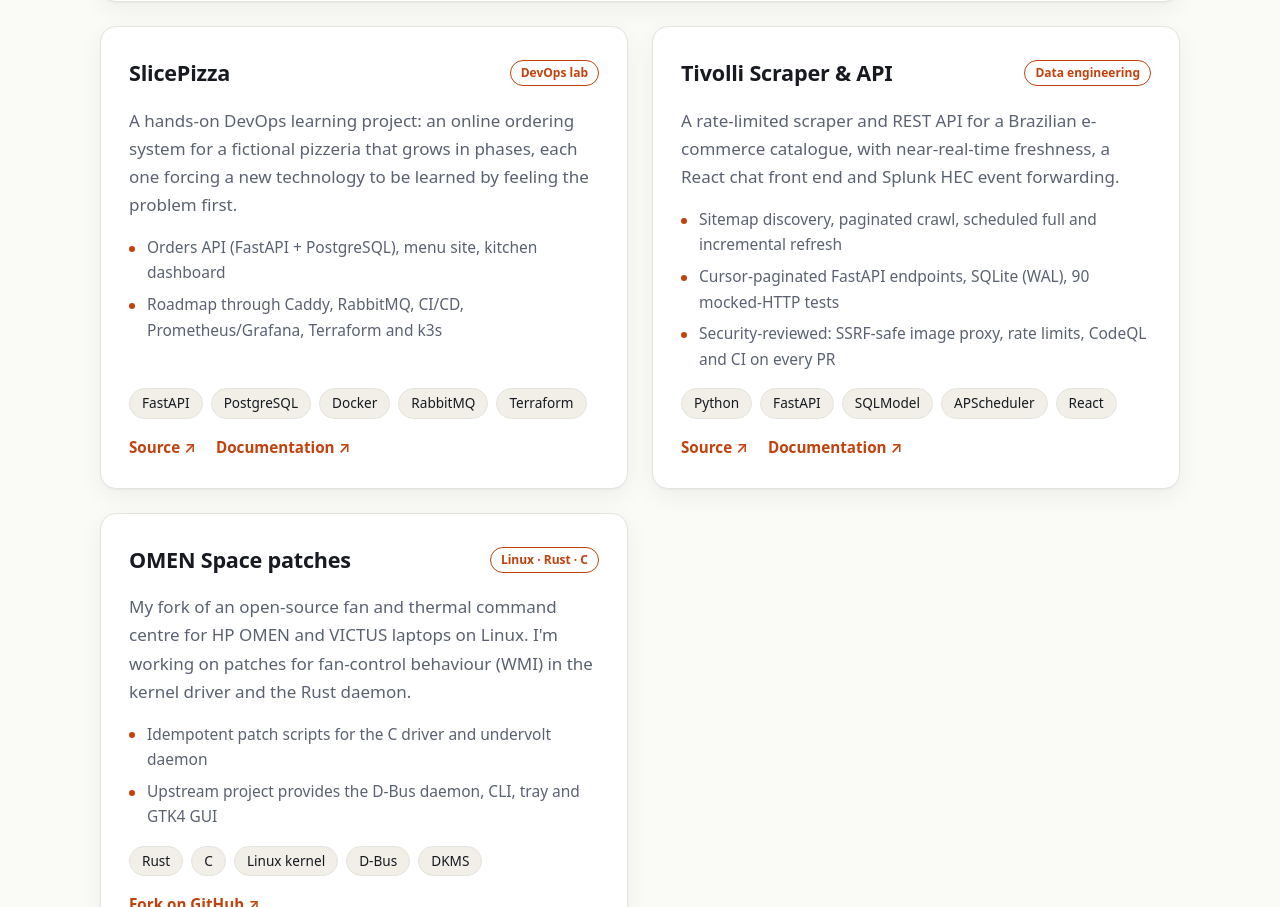
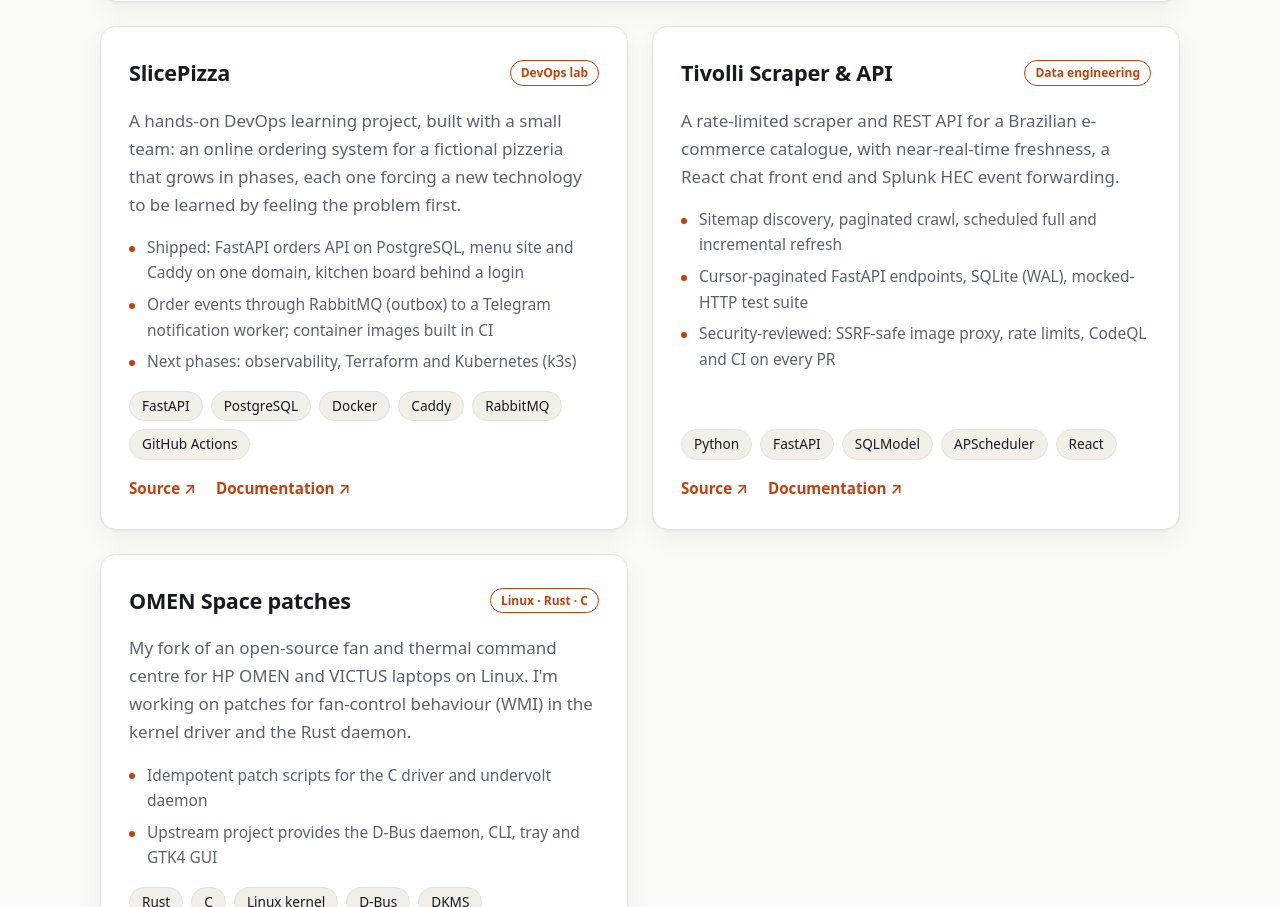
Before and after one commit to EttoreCSenatore/Portifolio, a plain HTML site: page index.html in a window 1280 px wide. Shown: the part 2182-3089 px from the top of the page. Drawn offline with Linux system fonts and the light colour scheme.

Commit message:
Keep project cards accurate: SlicePizza's shipped phases, no hardcoded test count (#8)
Co-authored-by: Claude Opus 5.5 <noreply@anthropic.com>

```diff
--- a/index.html
+++ b/index.html
@@ -97,12 +97,13 @@
             <h3>SlicePizza</h3>
             <span class="tag">DevOps lab</span>
           </div>
-          <p>A hands-on DevOps learning project: an online ordering system for a fictional pizzeria that grows in phases, each one forcing a new technology to be learned by feeling the problem first.</p>
+          <p>A hands-on DevOps learning project, built with a small team: an online ordering system for a fictional pizzeria that grows in phases, each one forcing a new technology to be learned by feeling the problem first.</p>
           <ul class="bullets">
-            <li>Orders API (FastAPI + PostgreSQL), menu site, kitchen dashboard</li>
-            <li>Roadmap through Caddy, RabbitMQ, CI/CD, Prometheus/Grafana, Terraform and k3s</li>
+            <li>Shipped: FastAPI orders API on PostgreSQL, menu site and Caddy on one domain, kitchen board behind a login</li>
+            <li>Order events through RabbitMQ (outbox) to a Telegram notification worker; container images built in CI</li>
+            <li>Next phases: observability, Terraform and Kubernetes (k3s)</li>
           </ul>
-          <ul class="chips"><li>FastAPI</li><li>PostgreSQL</li><li>Docker</li><li>RabbitMQ</li><li>Terraform</li></ul>
+          <ul class="chips"><li>FastAPI</li><li>PostgreSQL</li><li>Docker</li><li>Caddy</li><li>RabbitMQ</li><li>GitHub Actions</li></ul>
           <div class="links">
             <a href="https://github.com/SenatoreTeam/SlicePizza" rel="noopener">Source</a>
             <a href="https://slicepizza-docs.senatore.tech/" rel="noopener">Documentation</a>
@@ -117,7 +118,7 @@
           <p>A rate-limited scraper and REST API for a Brazilian e-commerce catalogue, with near-real-time freshness, a React chat front end and Splunk HEC event forwarding.</p>
           <ul class="bullets">
             <li>Sitemap discovery, paginated crawl, scheduled full and incremental refresh</li>
-            <li>Cursor-paginated FastAPI endpoints, SQLite (WAL), 90 mocked-HTTP tests</li>
+            <li>Cursor-paginated FastAPI endpoints, SQLite (WAL), mocked-HTTP test suite</li>
             <li>Security-reviewed: SSRF-safe image proxy, rate limits, CodeQL and CI on every PR</li>
           </ul>
           <ul class="chips"><li>Python</li><li>FastAPI</li><li>SQLModel</li><li>APScheduler</li><li>React</li></ul>
```
